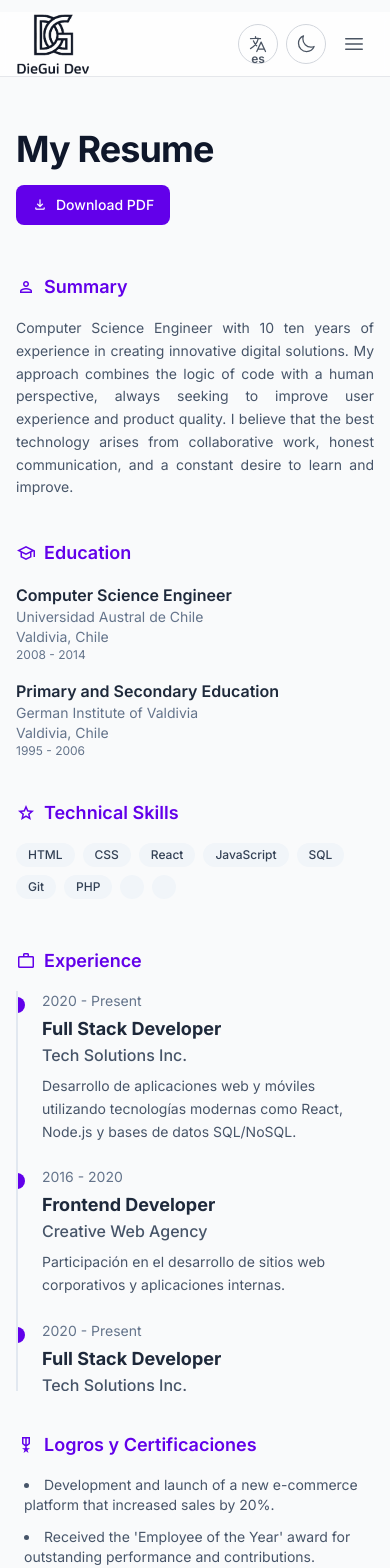
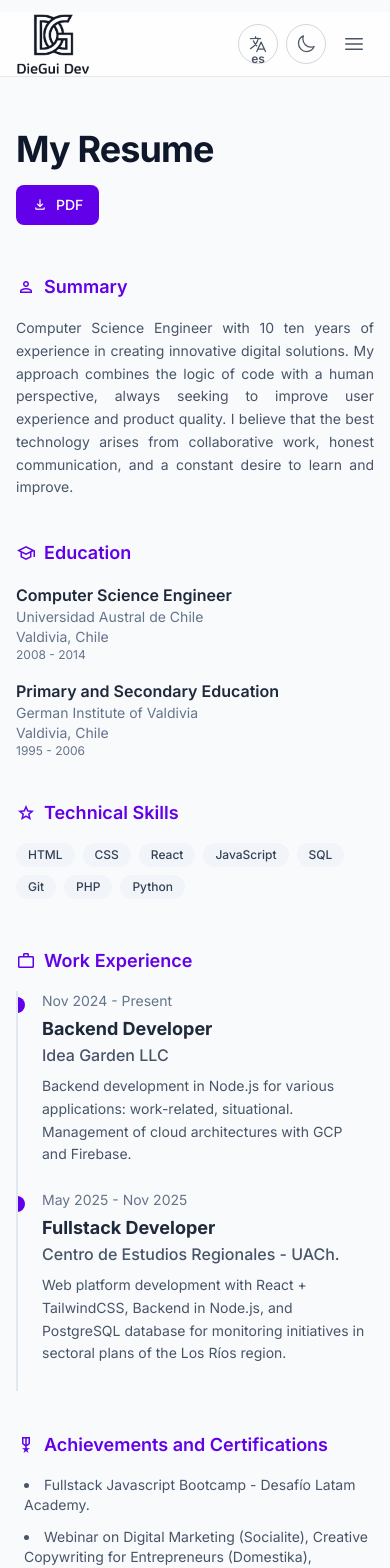
Before and after one commit to daranedag/diegodev, a React (Vite) app: page /pages/CV.jsx in a window 390 px wide. Shown: the top 1568 px of the page. Built offline with nearby package versions, Linux system fonts and the light colour scheme.

Commit message:
CV listo para publicar

```diff
--- a/package.json
+++ b/package.json
@@ -15,6 +15,7 @@
     },
     "dependencies": {
         "@heroicons/react": "^2.2.0",
+        "html2pdf.js": "^0.12.1",
         "i18next": "^25.5.3",
         "i18next-browser-languagedetector": "^8.2.0",
         "prop-types": "^15.8.1",
--- a/src/components/CV/Experiencia.jsx
+++ b/src/components/CV/Experiencia.jsx
@@ -1,36 +1,34 @@
-import React, { useMemo } from 'react';
+import React from 'react';
 import { useTranslation } from 'react-i18next';
 
 const Experiencia = () => {
     const { t } = useTranslation();
+    const jobIds = ['job1', 'job2', 'job3', 'job4', 'job5', 'job6'];
+
     return (
         <section>
             <h3 className="text-lg font-semibold text-primary mb-4 flex items-center gap-2">
                 <span className="material-symbols-outlined text-xl">work</span>
-                Experience
+                {t('cv.experienceTitle')}
             </h3>
             <div className="space-y-6 border-l-2 border-slate-200 dark:border-slate-800 pl-6 max-h-[400px] overflow-y-auto pr-2 scrollbar-thin scrollbar-thumb-slate-700 dark:scrollbar-thumb-slate-700 scrollbar-track-transparent hover:scrollbar-thumb-slate-400 dark:hover:scrollbar-thumb-slate-600">
-                <div className="relative">
-                    <div className="absolute -left-[33px] top-1.5 size-4 bg-primary rounded-full"></div>
-                    <p className="text-sm text-slate-500 dark:text-slate-500 mb-1">{t('cv.experience.job1.period')}</p>
-                    <h4 className="font-bold text-lg text-slate-800 dark:text-slate-200">{t('cv.experience.job1.position')}</h4>
-                    <p className="font-medium text-slate-600 dark:text-slate-400 mb-2">{t('cv.experience.job1.company')}</p>
-                    <p className="text-slate-600 dark:text-slate-400 leading-relaxed text-sm">{t('cv.experience.job1.details.0')}</p>
-                </div>
-                <div className="relative">
-                    <div className="absolute -left-[33px] top-1.5 size-4 bg-primary rounded-full"></div>
-                    <p className="text-sm text-slate-500 dark:text-slate-500 mb-1">{t('cv.experience.job2.period')}</p>
-                    <h4 className="font-bold text-lg text-slate-800 dark:text-slate-200">{t('cv.experience.job2.position')}</h4>
-                    <p className="font-medium text-slate-600 dark:text-slate-400 mb-2">{t('cv.experience.job2.company')}</p>
-                    <p className="text-slate-600 dark:text-slate-400 leading-relaxed text-sm">{t('cv.experience.job2.details.0')}</p>
-                </div>
-                <div className="relative">
-                    <div className="absolute -left-[33px] top-1.5 size-4 bg-primary rounded-full"></div>
-                    <p className="text-sm text-slate-500 dark:text-slate-500 mb-1">{t('cv.experience.job3.period')}</p>
-                    <h4 className="font-bold text-lg text-slate-800 dark:text-slate-200">{t('cv.experience.job3.position')}</h4>
-                    <p className="font-medium text-slate-600 dark:text-slate-400 mb-2">{t('cv.experience.job3.company')}</p>
-                    <p className="text-slate-600 dark:text-slate-400 leading-relaxed text-sm">{t('cv.experience.job3.details.0')}</p>
-                </div>
+                {jobIds.map((jobId) => (
+                    <div key={jobId} className="relative avoid-page-break">
+                        <div className="absolute -left-[33px] top-1.5 size-4 bg-primary rounded-full"></div>
+                        <p className="text-sm text-slate-500 dark:text-slate-500 mb-1">
+                            {t(`cv.experience.${jobId}.period`)}
+                        </p>
+                        <h4 className="font-bold text-lg text-slate-800 dark:text-slate-200">
+                            {t(`cv.experience.${jobId}.position`)}
+                        </h4>
+                        <p className="font-medium text-slate-600 dark:text-slate-400 mb-2">
+                            {t(`cv.experience.${jobId}.company`)}
+                        </p>
+                        <p className="text-slate-600 dark:text-slate-400 leading-relaxed text-sm">
+                            {t(`cv.experience.${jobId}.details.0`)}
+                        </p>
+                    </div>
+                ))}
             </div>
         </section>
     );
--- a/src/components/CV/Logros.jsx
+++ b/src/components/CV/Logros.jsx
@@ -3,6 +3,7 @@ import { useTranslation } from 'react-i18next';
 
 const Logros = () => {
     const { t } = useTranslation();
+    const achievementsId = ['achievement1', 'achievement2', 'achievement3', 'achievement4', 'achievement5'];
     return (
         <section>
             <h3 className="text-lg font-semibold text-primary mb-4 flex items-center gap-2">
@@ -10,9 +11,11 @@ const Logros = () => {
                 {t('cv.achievementsTitle')}
             </h3>
             <ul className="space-y-3 list-disc list-inside text-slate-600 dark:text-slate-400 text-sm pl-2">
-                <li>{t('cv.achievements.achievement1')}</li>
-                <li>{t('cv.achievements.achievement2')}</li>
+                {achievementsId.map((achId) => (
+                    <li key={achId}>{t(`cv.achievements.${achId}`)}</li>
+                ))}
             </ul>
+            <br />
         </section>
     );
 }
--- a/src/components/CV/Skills.jsx
+++ b/src/components/CV/Skills.jsx
@@ -17,8 +17,7 @@ const Skills = () => {
                 <span className="px-3 py-1 text-xs font-medium rounded-full bg-slate-100 text-slate-700 dark:bg-slate-800 dark:text-slate-300">SQL</span>
                 <span className="px-3 py-1 text-xs font-medium rounded-full bg-slate-100 text-slate-700 dark:bg-slate-800 dark:text-slate-300">Git</span>
                 <span className="px-3 py-1 text-xs font-medium rounded-full bg-slate-100 text-slate-700 dark:bg-slate-800 dark:text-slate-300">PHP</span>
-                <span className="px-3 py-1 text-xs font-medium rounded-full bg-slate-100 text-slate-700 dark:bg-slate-800 dark:text-slate-300"></span>
-                <span className="px-3 py-1 text-xs font-medium rounded-full bg-slate-100 text-slate-700 dark:bg-slate-800 dark:text-slate-300"></span>
+                <span className="px-3 py-1 text-xs font-medium rounded-full bg-slate-100 text-slate-700 dark:bg-slate-800 dark:text-slate-300">Python</span>
             </div>
         </section>
     );
--- a/src/locales/en.json
+++ b/src/locales/en.json
@@ -58,6 +58,7 @@
         "educationTitle": "Education",
         "experienceTitle": "Work Experience",
         "skillsTitle": "Technical Skills",
+        "achievementsTitle": "Achievements and Certifications",
         "education": {
             "university": {
                 "degree": "Computer Science Engineer",
@@ -74,47 +75,51 @@
         },
         "experience": {
             "job1": {
-                "position": "Full Stack Developer",
-                "company": "Tech Solutions Inc.",
-                "location": "Remote",
-                "period": "2020 - Present",
-                "responsibilities": [
-                    "Developed and maintained web applications using React and Node.js.",
-                    "Collaborated with cross-functional teams to define, design, and ship new features.",
-                    "Optimized applications for maximum speed and scalability."
+                "position": "Backend Developer",
+                "company": "Idea Garden LLC",
+                "period": "Nov 2024 - Present",
+                "details": [
+                    "Backend development in Node.js for various applications: work-related, situational. Management of cloud architectures with GCP and Firebase."
                 ]
             },
             "job2": {
-                "position": "Frontend Developer",
-                "company": "Creative Web Agency",
-                "location": "Santiago, Chile",
-                "period": "2016 - 2020",
-                "responsibilities": [
-                    "Implemented responsive web designs using HTML, CSS, and JavaScript.",
-                    "Worked closely with designers to translate designs into functional web pages.",
-                    "Ensured cross-browser compatibility and optimized performance."
+                "position": "Fullstack Developer",
+                "company": "Centro de Estudios Regionales - UACh.",
+                "period": "May 2025 - Nov 2025",
+                "details": [
+                    "Web platform development with React + TailwindCSS, Backend in Node.js, and PostgreSQL database for monitoring initiatives in sectoral plans of the Los Ríos region."
                 ]
             },
             "job3": {
-                "position": "Full Stack Developer",
-                "company": "Tech Solutions Inc.",
-                "location": "Remote",
-                "period": "2020 - Present",
-                "responsibilities": [
-                    "Developed and maintained web applications using React and Node.js.",
-                    "Collaborated with cross-functional teams to define, design, and ship new features.",
-                    "Optimized applications for maximum speed and scalability."
+                "position": "Full Stack Laravel Developer",
+                "company": "Workmate",
+                "period": "Jun 2024 - Oct 2024",
+                "details": [
+                    "Support and development in Laravel 4 and 5, management of MySQL and MongoDB, and programming in Javascript and PHP. N2 support and development of functionalities according to internal client requirements."
                 ]
             },
             "job4": {
-                "position": "Frontend Developer",
-                "company": "Creative Web Agency",
-                "location": "Santiago, Chile",
-                "period": "2016 - 2020",
-                "responsibilities": [
-                    "Implemented responsive web designs using HTML, CSS, and JavaScript.",
-                    "Worked closely with designers to translate designs into functional web pages.",
-                    "Ensured cross-browser compatibility and optimized performance."
+                "position": "Systems Analyst",
+                "company": "Dedalus Ltda. para GTD Telsur",
+                "period": "Feb 2021 - May 2024",
+                "details": [
+                    "Management and updating of legacy systems, development in PHP, PL/SQL, and Javascript, integration of new solutions, and support in the implementation of GitHub for version control."
+                ]
+            },
+            "job5": {
+                "position": "Software Development Engineer",
+                "company": "SimpliRoute",
+                "period": "Feb 2020 - Nov 2020",
+                "details": [
+                    "Maintenance and development of a routing platform with cloud architectures (GCP and AWS), development in Python (Django, Falcon), Angular, React, and Firebase configuration for web projects."
+                ]
+            },
+            "job6": {
+                "position": "Software Engineer",
+                "company": "SoluNova",
+                "period": "Feb 2019 - Dec 2019",
+                "details": [
+                    "Development of information systems integrating hardware for physiology and performance of gamers, with a focus on neuroscience and use of Django, Flask, and React."
                 ]
             }
         },
@@ -122,8 +127,11 @@
             "title": "Technical Skills"
         },
         "achievements": {
-            "achievement1": "Development and launch of a new e-commerce platform that increased sales by 20%.",
-            "achievement2": "Received the 'Employee of the Year' award for outstanding performance and contributions."
+            "achievement1": "Fullstack Javascript Bootcamp - Desafío Latam Academy.",
+            "achievement2": "Webinar on Digital Marketing (Socialite), Creative Copywriting for Entrepreneurs (Domestika), Instagram Strategies for Brand Development (Domestika).",
+            "achievement3": "Graduated from Leadership Coaching at Be Great Chile (2019).",
+            "achievement4": "Social Responsibility Workshop: Focuses on teaching how to use the knowledge acquired for the good of the community in which we are inserted.",
+            "achievement5": "Microsoft Seminar: The Importance of Innovating Discussed the creation of technology according to detected needs and how to bring these ideas to life in the country."
         }
     }
 }
--- a/src/locales/es.json
+++ b/src/locales/es.json
@@ -75,43 +75,51 @@
         },
         "experience": {
             "job1": {
-                "position": "Desarrollador Full Stack",
-                "company": "Freelance / Proyectos Personales",
-                "period": "2015 - Presente",
+                "position": "Desarrollador Backend",
+                "company": "Idea Garden LLC",
+                "period": "Nov 2024 - Presente",
                 "details": [
-                    "Desarrollo de aplicaciones web y móviles utilizando tecnologías modernas como React, Node.js y bases de datos SQL/NoSQL.",
-                    "Colaboración con clientes para entender sus necesidades y traducirlas en soluciones técnicas efectivas.",
-                    "Implementación de prácticas de desarrollo ágil y metodologías Scrum para mejorar la eficiencia del equipo."
+                    "Desarrollo de backend en Node.js para aplicaciones de diferente indoles: laboral, situacional. Manejo de arquitecturas cloud con GCP y Firebase."
                 ]
             },
             "job2": {
-                "position": "Desarrollador Web Junior",
-                "company": "Tech Solutions Ltda.",
-                "period": "2014 - 2015",
+                "position": "Desarrollador Fullstack",
+                "company": "Centro de Estudios Regionales - UACh.",
+                "period": "May 2025 - Nov 2025",
                 "details": [
-                    "Participación en el desarrollo de sitios web corporativos y aplicaciones internas.",
-                    "Mantenimiento y actualización de sistemas existentes, asegurando su funcionalidad y seguridad.",
-                    "Colaboración con diseñadores y otros desarrolladores para crear experiencias de usuario atractivas."
+                    "Desarrollo de plataforma web React + TailwindCSS, Backend en Node.js y base de datos PostgreSQL para monitoreo de iniciativas en planes sectoriales de la región de los Ríos"
                 ]
             },
             "job3": {
-                "position": "Desarrollador Full Stack",
-                "company": "Freelance / Proyectos Personales",
-                "period": "2015 - Presente",
+                "position": "Desarrollador Full Stack Laravel",
+                "company": "Workmate",
+                "period": "Jun 2024 - Oct 2024",
                 "details": [
-                    "Desarrollo de aplicaciones web y móviles utilizando tecnologías modernas como React, Node.js y bases de datos SQL/NoSQL.",
-                    "Colaboración con clientes para entender sus necesidades y traducirlas en soluciones técnicas efectivas.",
-                    "Implementación de prácticas de desarrollo ágil y metodologías Scrum para mejorar la eficiencia del equipo."
+                    "Soporte y desarrollo en Laravel 4 y 5, manejo de MySQL y MongoDB, y programación en Javascript y PHP. Soporte N2 y desarrollo de funcionalidades según requerimientos de clientes internos."
                 ]
             },
             "job4": {
-                "position": "Desarrollador Web Junior",
-                "company": "Tech Solutions Ltda.",
-                "period": "2014 - 2015",
+                "position": "Analista de Sistemas",
+                "company": "Dedalus Ltda. para GTD Telsur",
+                "period": "Feb 2021 - May 2024",
                 "details": [
-                    "Participación en el desarrollo de sitios web corporativos y aplicaciones internas.",
-                    "Mantenimiento y actualización de sistemas existentes, asegurando su funcionalidad y seguridad.",
-                    "Colaboración con diseñadores y otros desarrolladores para crear experiencias de usuario atractivas."
+                    "Gestión y actualización de sistemas legados, desarrollo en PHP, PL/SQL, y Javascript, integración de nuevas soluciones y apoyo en implementación de GitHub para control de versiones."
+                ]
+            },
+            "job5": {
+                "position": "Ingeniero de Desarrollo de Software",
+                "company": "SimpliRoute",
+                "period": "Feb 2020 - Nov 2020",
+                "details": [
+                    "Mantenimiento y desarrollo en plataforma de enrutamiento con arquitecturas cloud (GCP y AWS), desarrollo en Python (Django, Falcon), Angular, React, y configuración de Firebase para proyectos web."
+                ]
+            },
+            "job6": {
+                "position": "Ingeniero de Software",
+                "company": "SoluNova",
+                "period": "Feb 2019 - Dic 2019",
+                "details": [
+                    "Desarrollo de sistemas de información integrando hardware para fisiología y rendimiento de gamers, con un enfoque en neurociencia y uso de Django, Flask, y React."
                 ]
             }
         },
@@ -119,8 +127,11 @@
             "title": "Habilidades Técnicas"
         },
         "achievements": {
-            "achievement1": "Desarrollo y lanzamiento de una nueva plataforma de comercio electrónico que aumentó las ventas en un 20%.",
-            "achievement2": "Recibí el premio 'Empleado del Año' por desempeño y contribuciones sobresalientes."
+            "achievement1": "Fullstack Javascript Bootcamp - Academia Desafío Latam.",
+            "achievement2": "Webinar sobre Marketing Digital (Socialite), Redacción Creativa para Emprendedores (Domestika), Estrategias de Instagram para el Desarrollo de Marcas (Domestika).",
+            "achievement3": "Graduado de Coaching de Liderazgo en Be Great Chile (2019).",
+            "achievement4": "Taller de Responsabilidad Social: Se centra en enseñar cómo utilizar los conocimientos adquiridos para el bien de la comunidad en la que estamos insertos.",
+            "achievement5": "Seminario de Microsoft: La Importancia de Innovar Discutió la creación de tecnología de acuerdo con las necesidades detectadas y cómo llevar estas ideas a la vida en el país."
         }
     }
 }
--- a/src/pages/CV.jsx
+++ b/src/pages/CV.jsx
@@ -1,4 +1,4 @@
-import React from 'react';
+import React, { useRef } from 'react';
 import Educacion from '../components/CV/Educacion';
 import Skills from '../components/CV/Skills';
 import Experiencia from '../components/CV/Experiencia';
@@ -7,32 +7,151 @@ import Resumen from '../components/CV/Resumen';
 import { useTranslation } from 'react-i18next';
 import Header from '../components/Header';
 import Footer from '../components/Footer';
+import html2pdf from 'html2pdf.js';
 
 const CV = ({ isDark, toggleTheme }) => {
     const { t } = useTranslation();
+    const cvRef = useRef(null);
+
+    const handleDownloadPDF = () => {
+        const element = cvRef.current;
+
+        // Buscar el div con scroll de la sección de Experiencia
+        const scrollContainer = element.querySelector('.overflow-y-auto');
+
+        // Buscar el encabezado del PDF
+        const pdfHeader = element.querySelector('#pdf-header');
+
+        // Guardar estilos originales
+        let originalMaxHeight = null;
+        let originalOverflow = null;
+        let originalHeaderDisplay = null;
+
+        if (scrollContainer) {
+            originalMaxHeight = scrollContainer.style.maxHeight;
+            originalOverflow = scrollContainer.style.overflow;
+
+            // Remover temporalmente el scroll y altura máxima
+            scrollContainer.style.maxHeight = 'none';
+            scrollContainer.style.overflow = 'visible';
+        }
+
+        if (pdfHeader) {
+            originalHeaderDisplay = pdfHeader.style.display;
+            // Mostrar el encabezado solo para el PDF
+            pdfHeader.style.display = 'block';
+        }
+
+        const opt = {
+            margin: [10, 10, 10, 10],
+            filename: 'CV_Diego_Araneda.pdf',
+            image: { type: 'jpeg', quality: 0.98 },
+            html2canvas: {
+                scale: 2,
+                useCORS: true,
+                letterRendering: true
+            },
+            jsPDF: {
+                unit: 'mm',
+                format: 'a4',
+                orientation: 'portrait'
+            },
+            pagebreak: {
+                mode: ['avoid-all', 'css', 'legacy'],
+                before: '.page-break-before',
+                after: '.page-break-after',
+                avoid: '.avoid-page-break'
+            }
+        };
+
+        // Generar PDF y restaurar estilos después
+        html2pdf().set(opt).from(element).save().then(() => {
+            if (scrollContainer) {
+                scrollContainer.style.maxHeight = originalMaxHeight;
+                scrollContainer.style.overflow = originalOverflow;
+            }
+            if (pdfHeader) {
+                pdfHeader.style.display = originalHeaderDisplay;
+            }
+        });
+    };
 
     return (
         <>
+            <style>
+                {`
+                    .avoid-page-break {
+                        page-break-inside: avoid;
+                        break-inside: avoid;
+                    }
+                    .page-break-before {
+                        page-break-before: always;
+                        break-before: always;
+                    }
+                    .page-break-after {
+                        page-break-after: always;
+                        break-after: always;
+                    }
+                `}
+            </style>
             <div className="flex min-h-screen w-full flex-col bg-gray-50 dark:bg-gray-900 font-sans text-gray-900 dark:text-gray-100 transition-colors duration-300">
                 <Header isDark={isDark} toggleTheme={toggleTheme} />
                 <main className="flex-grow container mx-auto px-4 sm:px-6 lg:px-8 py-16">
                     <div className="max-w-4xl mx-auto">
                         <div className="flex flex-col sm:flex-row justify-between items-start sm:items-center gap-4 mb-12">
                             <h2 className="text-4xl font-extrabold tracking-tight text-slate-900 dark:text-white">{t('cv.title')}</h2>
-                            <a className="inline-flex items-center gap-2 px-4 py-2 rounded-lg bg-primary text-white text-sm font-medium hover:bg-primary/90 focus:outline-none focus:ring-2 focus:ring-offset-2 focus:ring-primary/50 dark:focus:ring-offset-background-dark transition-all" href="#">
+                            <button
+                                onClick={handleDownloadPDF}
+                                className="inline-flex items-center gap-2 px-4 py-2 rounded-lg bg-primary text-white text-sm font-medium hover:bg-primary/90 focus:outline-none focus:ring-2 focus:ring-offset-2 focus:ring-primary/50 dark:focus:ring-offset-background-dark transition-all"
+                            >
                                 <span className="material-symbols-outlined text-base">download</span>
-                                Download PDF
-                            </a>
+                                PDF
+                            </button>
                         </div>
+                        <div ref={cvRef}>
+                            {/* Encabezado solo visible en PDF */}
+                            <div className="hidden mb-8 pb-6 border-b-2 border-slate-300 dark:border-slate-700" id="pdf-header">
+                                <h1 className="text-3xl font-bold text-slate-900 dark:text-white mb-4">Diego Araneda Geldres</h1>
+                                <div className="grid grid-cols-1 sm:grid-cols-2 gap-1 text-sm text-slate-600 dark:text-slate-400">
+                                    <div className="flex items-center gap-1">
+                                        <span className="material-symbols-outlined text-base">phone</span>
+                                        <span>+56 9 6760 3803</span>
+                                    </div>
+                                    <div className="flex items-center gap-1">
+                                        <span className="material-symbols-outlined text-base">mail</span>
+                                        <span>daranedag@gmail.com</span>
+                                    </div>
+                                    <div className="flex items-center gap-1">
+                                        <span className="material-symbols-outlined text-base">language</span>
+                                        <span>diegui.dev</span>
+                                    </div>
+                                    <div className="flex items-center gap-1">
+                                        <span className="material-symbols-outlined text-base">location_on</span>
+                                        <span>Valdivia, Chile</span>
+                                    </div>
+                                </div>
+                            </div>
+
                             <div className="grid grid-cols-1 md:grid-cols-3 gap-12">
                                 <div className="md:col-span-1 space-y-10">
+                                    <div className="avoid-page-break">
                                         <Resumen />
+                                    </div>
+                                    <div className="avoid-page-break">
                                         <Educacion />
+                                    </div>
+                                    <div className="avoid-page-break page-break-before">
                                         <Skills />
                                     </div>
+                                </div>
                                 <div className="md:col-span-2 space-y-10">
+                                    <div className="avoid-page-break">
                                         <Experiencia />
+                                    </div>
+                                    <div className="avoid-page-break">
                                         <Logros />
+                                    </div>
+                                </div>
                             </div>
                         </div>
                     </div>
```
Also changed, not shown: 1 other file (tests, documents, lock files or other folders). Lines whose indentation alone changed are shown as unchanged.
